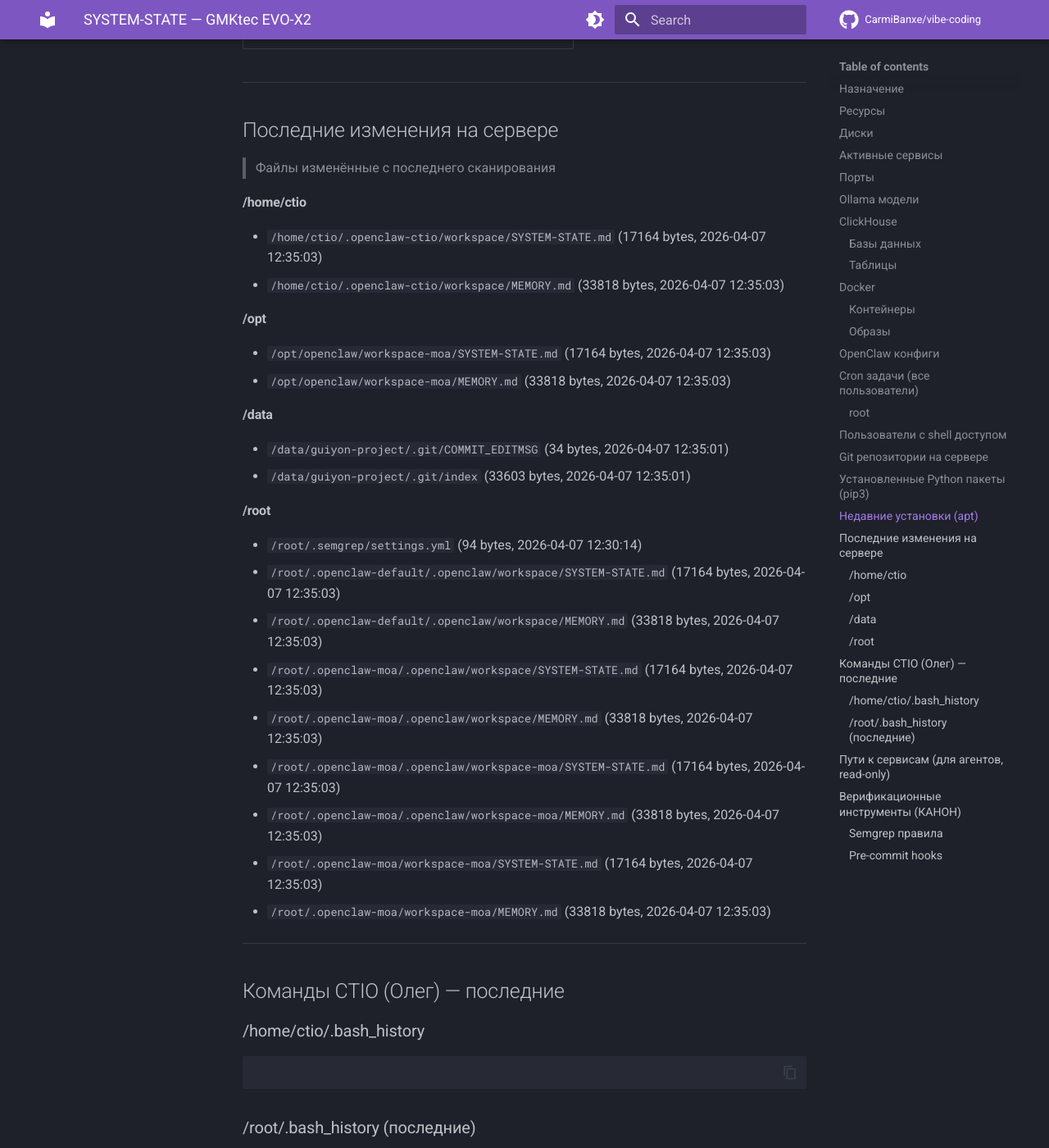
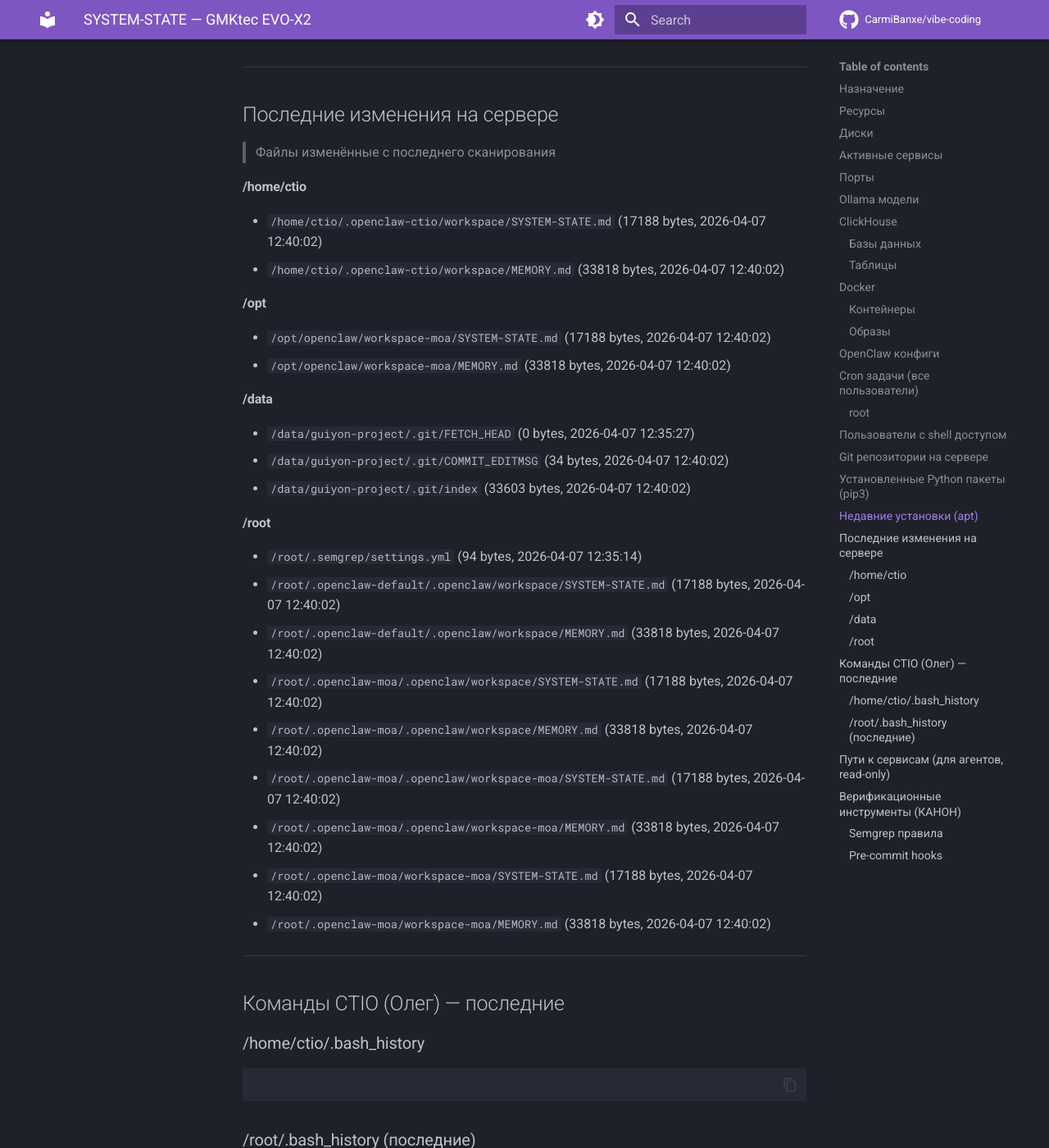
Before and after one commit to CarmiBanxe/vibe-coding, an MkDocs documentation site: the page built from docs/SYSTEM-STATE.md, in a window 1280 px wide and 1400 px high, scrolled down 14063 px. Shown: the whole window at 82% size. Built offline with MkDocs 1.6.1 and Material for MkDocs 9.7.7, drawn with Linux system fonts in a browser that asks for light colours; comment, search, counter and statistics services are not loaded; some of the changed text lies outside the part shown.

Commit message:
auto: SYSTEM-STATE v2 update (2026-04-07 12:40 CEST)

```diff
--- a/docs/SYSTEM-STATE.md
+++ b/docs/SYSTEM-STATE.md
@@ -1,6 +1,6 @@
 # SYSTEM-STATE — GMKtec EVO-X2
 > Автоматически обновляется каждые 5 минут
-> Последнее сканирование: 2026-04-07 12:35 CEST
+> Последнее сканирование: 2026-04-07 12:40 CEST
 > Источник: ctio-watcher.sh v2 (cron)
 
 ## Назначение
@@ -385,27 +384,28 @@
 
 
 #### /home/ctio
-- `/home/ctio/.openclaw-ctio/workspace/SYSTEM-STATE.md` (17164 bytes, 2026-04-07 12:35:03)
-- `/home/ctio/.openclaw-ctio/workspace/MEMORY.md` (33818 bytes, 2026-04-07 12:35:03)
+- `/home/ctio/.openclaw-ctio/workspace/SYSTEM-STATE.md` (17188 bytes, 2026-04-07 12:40:02)
+- `/home/ctio/.openclaw-ctio/workspace/MEMORY.md` (33818 bytes, 2026-04-07 12:40:02)
 
 #### /opt
-- `/opt/openclaw/workspace-moa/SYSTEM-STATE.md` (17164 bytes, 2026-04-07 12:35:03)
-- `/opt/openclaw/workspace-moa/MEMORY.md` (33818 bytes, 2026-04-07 12:35:03)
+- `/opt/openclaw/workspace-moa/SYSTEM-STATE.md` (17188 bytes, 2026-04-07 12:40:02)
+- `/opt/openclaw/workspace-moa/MEMORY.md` (33818 bytes, 2026-04-07 12:40:02)
 
 #### /data
-- `/data/guiyon-project/.git/COMMIT_EDITMSG` (34 bytes, 2026-04-07 12:35:01)
-- `/data/guiyon-project/.git/index` (33603 bytes, 2026-04-07 12:35:01)
+- `/data/guiyon-project/.git/FETCH_HEAD` (0 bytes, 2026-04-07 12:35:27)
+- `/data/guiyon-project/.git/COMMIT_EDITMSG` (34 bytes, 2026-04-07 12:40:02)
+- `/data/guiyon-project/.git/index` (33603 bytes, 2026-04-07 12:40:02)
 
 #### /root
-- `/root/.semgrep/settings.yml` (94 bytes, 2026-04-07 12:30:14)
-- `/root/.openclaw-default/.openclaw/workspace/SYSTEM-STATE.md` (17164 bytes, 2026-04-07 12:35:03)
-- `/root/.openclaw-default/.openclaw/workspace/MEMORY.md` (33818 bytes, 2026-04-07 12:35:03)
-- `/root/.openclaw-moa/.openclaw/workspace/SYSTEM-STATE.md` (17164 bytes, 2026-04-07 12:35:03)
-- `/root/.openclaw-moa/.openclaw/workspace/MEMORY.md` (33818 bytes, 2026-04-07 12:35:03)
-- `/root/.openclaw-moa/.openclaw/workspace-moa/SYSTEM-STATE.md` (17164 bytes, 2026-04-07 12:35:03)
-- `/root/.openclaw-moa/.openclaw/workspace-moa/MEMORY.md` (33818 bytes, 2026-04-07 12:35:03)
-- `/root/.openclaw-moa/workspace-moa/SYSTEM-STATE.md` (17164 bytes, 2026-04-07 12:35:03)
-- `/root/.openclaw-moa/workspace-moa/MEMORY.md` (33818 bytes, 2026-04-07 12:35:03)
+- `/root/.semgrep/settings.yml` (94 bytes, 2026-04-07 12:35:14)
+- `/root/.openclaw-default/.openclaw/workspace/SYSTEM-STATE.md` (17188 bytes, 2026-04-07 12:40:02)
+- `/root/.openclaw-default/.openclaw/workspace/MEMORY.md` (33818 bytes, 2026-04-07 12:40:02)
+- `/root/.openclaw-moa/.openclaw/workspace/SYSTEM-STATE.md` (17188 bytes, 2026-04-07 12:40:02)
+- `/root/.openclaw-moa/.openclaw/workspace/MEMORY.md` (33818 bytes, 2026-04-07 12:40:02)
+- `/root/.openclaw-moa/.openclaw/workspace-moa/SYSTEM-STATE.md` (17188 bytes, 2026-04-07 12:40:02)
+- `/root/.openclaw-moa/.openclaw/workspace-moa/MEMORY.md` (33818 bytes, 2026-04-07 12:40:02)
+- `/root/.openclaw-moa/workspace-moa/SYSTEM-STATE.md` (17188 bytes, 2026-04-07 12:40:02)
+- `/root/.openclaw-moa/workspace-moa/MEMORY.md` (33818 bytes, 2026-04-07 12:40:02)
 
 ---
 
```
Also changed, not shown: other parts of docs/SYSTEM-STATE.md (+4 -5 lines).
